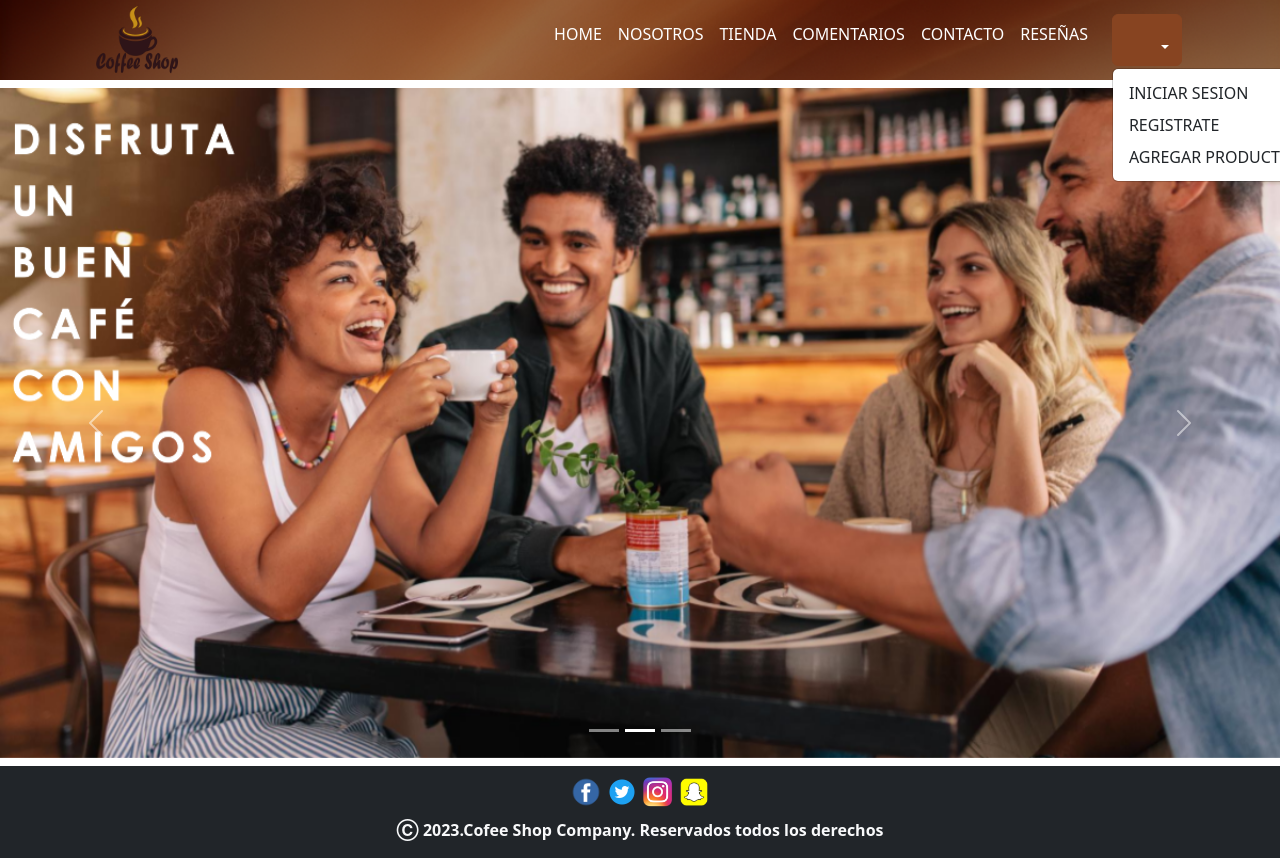
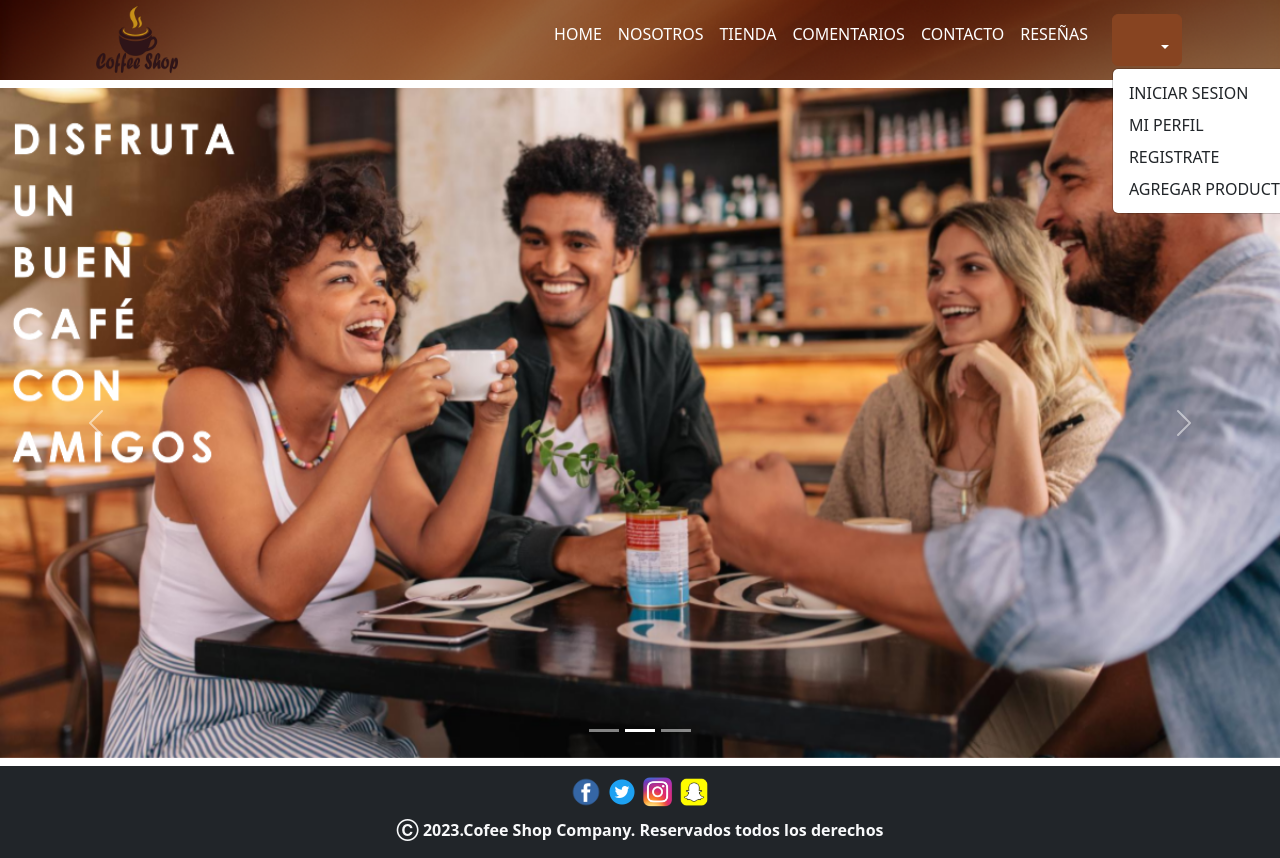
Before and after one commit to dmunoz80/CoffeShop-ProyectoFinal, a React (Create React App) app: page / in a window 1280 px wide. Both pictures are taken after a click on the button 1146 px from the left and 40 px from the top of the page. Shown: the top 858 px of the page. Built offline with nearby package versions, Linux system fonts and the light colour scheme; some icons are missing.

Commit message:
se agrega link vista mi perfil

```diff
--- a/src/components/Navbar.jsx
+++ b/src/components/Navbar.jsx
@@ -36,6 +36,9 @@ function NavigationBar({ title, withLinks, withCart, withSearch }) {
               <NavLink to='/Login' className='text-decoration-none text-dark'>INICIAR SESION</NavLink>
             </Dropdown.Item>
             <Dropdown.Item>
+              <NavLink to='/Profile' className='text-decoration-none text-dark'>MI PERFIL</NavLink>
+            </Dropdown.Item>
+            <Dropdown.Item>
               <NavLink to='/Registre' className='text-decoration-none text-dark'>REGISTRATE</NavLink>
             </Dropdown.Item>
             <Dropdown.Item>
```
